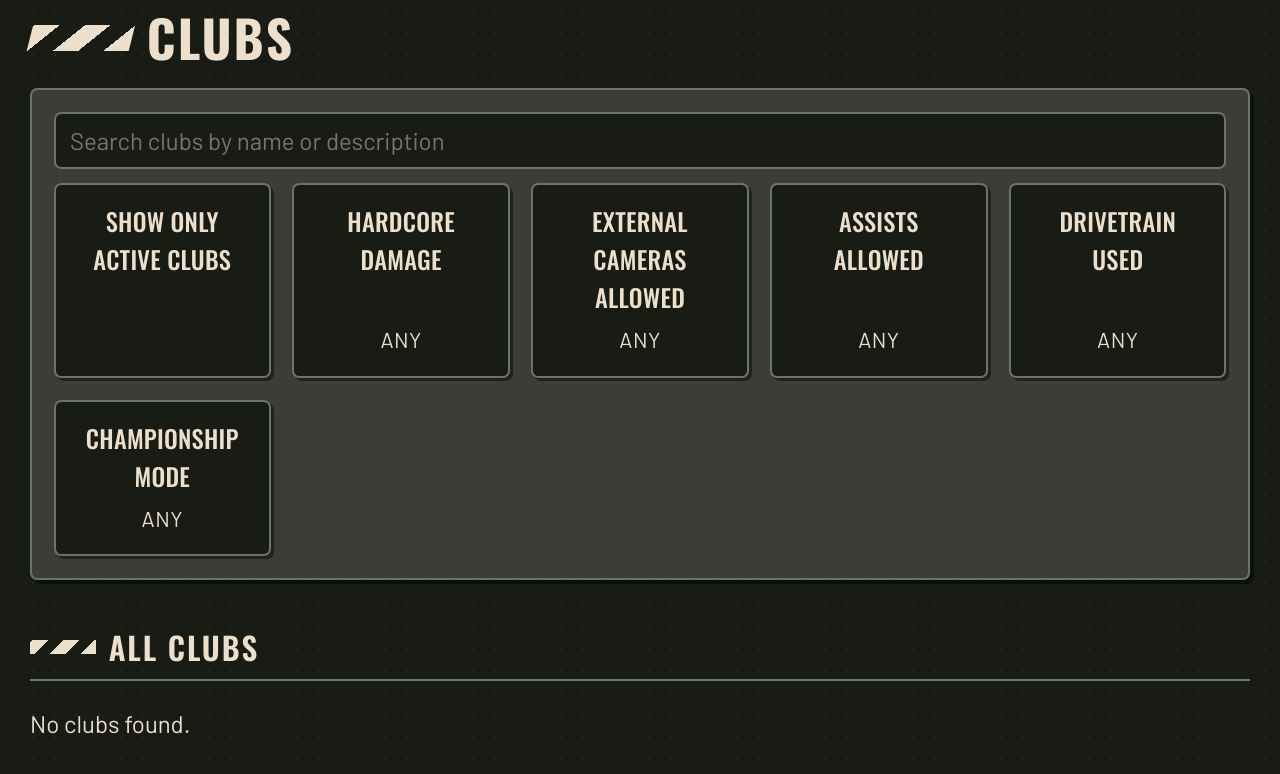
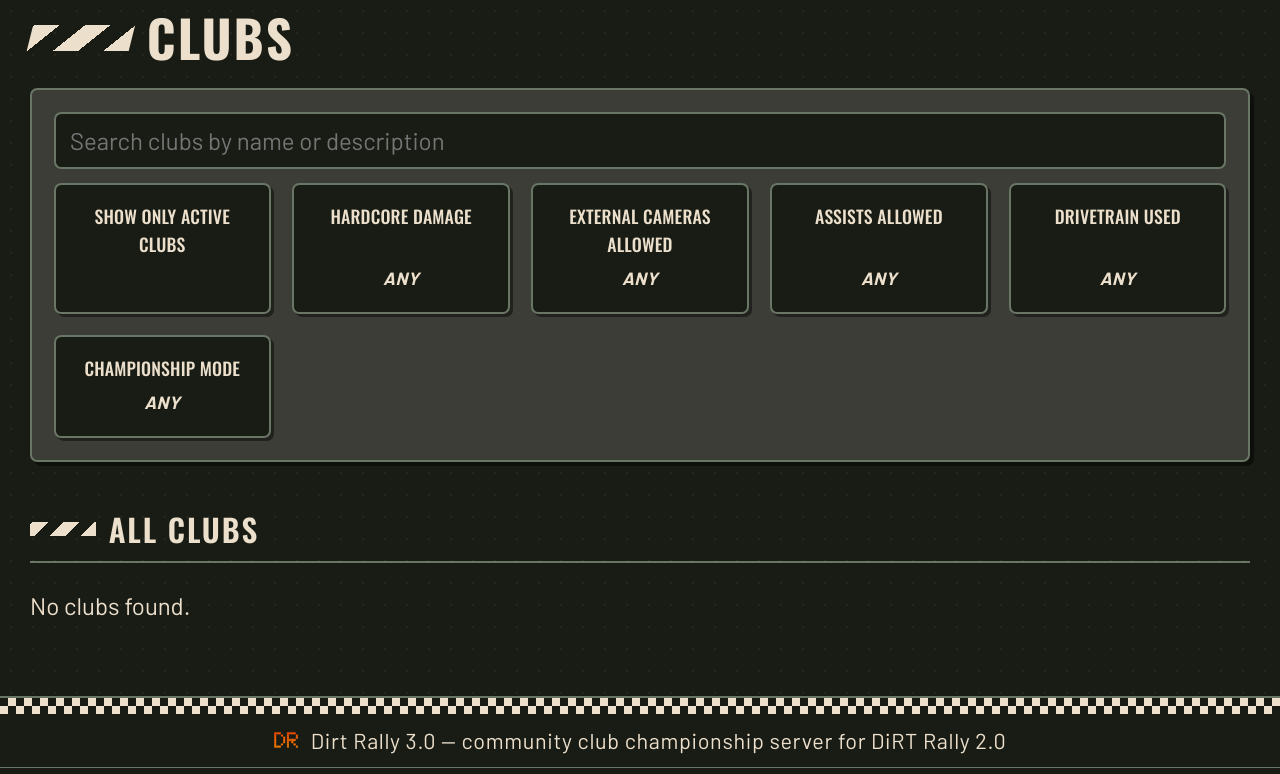
Before and after one commit to Agersi/DR3, a Flask app: page /clubs in a window 1280 px wide. Shown: the part 132-906 px from the top of the page. Run offline with Flask 3, Linux system fonts and the light colour scheme; data that the repository does not hold is empty.

Commit message:
style: filter opt-title/opt-state font polish per user

```diff
--- a/dr3/web/render_check.py
+++ b/dr3/web/render_check.py
@@ -61,11 +61,11 @@ def main() -> int:
     check('clubs: filter tile styling scoped to .filters (builder page untouched)',
           '.filters { position: sticky; top: 0; z-index: 20; padding: 0.9rem; }' in css
           and '.filters .opt-grid { grid-template-columns: repeat(auto-fit, minmax(200px, 1fr)); margin: 0.6rem 0 0 0; }' in css
-          and           '.filters .opt-title { text-align: center; letter-spacing: 0.01em; }' in css
+              and           '.filters .opt-title { text-align: center; letter-spacing: 0.01em; font-size: 0.74rem; }' in css
           and           '.filters .opt { display: flex; flex-direction: column; transition: transform 0.12s ease, box-shadow 0.12s ease; }' in css
           and '.filters .opt:hover {' in css and 'transform: scale(1.03)' in css
           and 'inset 0 0 18px -8px rgba(175, 175, 175, 0.6)' in css
-          and '.opt-state { display: block; margin-top: auto; text-align: center; text-transform: uppercase; color: var(--text); font-size: 0.9rem; line-height: 1.45; }' in css
+              and '.opt-state { display: block; margin-top: auto; text-align: center; text-transform: uppercase; color: var(--text); font-size: 0.74rem; line-height: 1.45; font-weight: 900; font-style: italic; }' in css
           and '.opt-grid { display: grid; grid-template-columns: repeat(auto-fit, minmax(250px, 1fr));' in css
           and 'letter-spacing: 0.07em' in css, '')
     check('clubs: opt-style filter tiles (active toggle + cycling states)',
--- a/dr3/web/static/css/style.css
+++ b/dr3/web/static/css/style.css
@@ -356,13 +356,13 @@ input[type='search'] { max-width: none; }
 
 .filters { position: sticky; top: 0; z-index: 20; padding: 0.9rem; }
 .filters .opt-grid { grid-template-columns: repeat(auto-fit, minmax(200px, 1fr)); margin: 0.6rem 0 0 0; }
-.filters .opt-title { text-align: center; letter-spacing: 0.01em; }
+.filters .opt-title { text-align: center; letter-spacing: 0.01em; font-size: 0.74rem; }
 .filters .opt { display: flex; flex-direction: column; transition: transform 0.12s ease, box-shadow 0.12s ease; }
 .filters .opt:hover {
   transform: scale(1.03); z-index: 1;
   box-shadow: inset 0 0 18px -8px rgba(175, 175, 175, 0.6), 4px 4px 0 var(--shadow), 0 8px 20px rgba(0, 0, 0, 0.35);
 }
-.opt-state { display: block; margin-top: auto; text-align: center; text-transform: uppercase; color: var(--text); font-size: 0.9rem; line-height: 1.45; }
+.opt-state { display: block; margin-top: auto; text-align: center; text-transform: uppercase; color: var(--text); font-size: 0.74rem; line-height: 1.45; font-weight: 900; font-style: italic; }
 .opt:has(input:checked) .opt-state { color: var(--bg); }
 
 details.create-club { padding: 0; }
```
